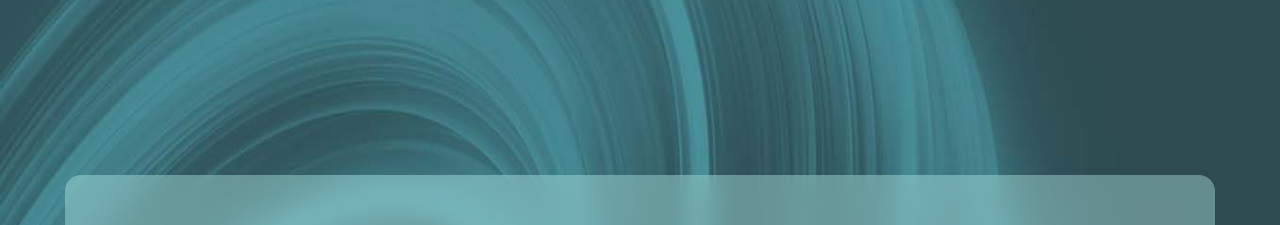
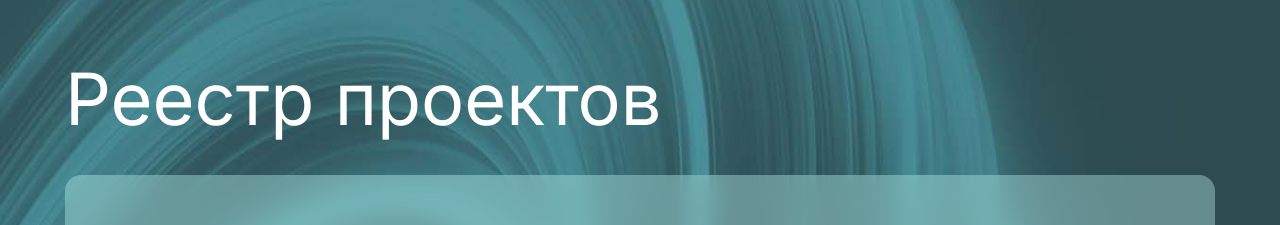
Before and after one commit to AngW1SH/Registry, a Next.js app in the folder client/: page / in a window 1280 px wide. Shown: the part 233-458 px from the top of the page. Built offline with nearby package versions, Linux system fonts and the light colour scheme.

Commit message:
Add HeroTitle

```diff
--- a/client/src/pages/Home/ui/HomePage.tsx
+++ b/client/src/pages/Home/ui/HomePage.tsx
@@ -2,6 +2,7 @@ import { Container, FullScreenWithBackground } from "@/shared/ui";
 import { Header } from "@/widgets/Header";
 import { HeroNav } from "@/widgets/HeroNav";
 import { HeroSearch } from "@/widgets/HeroSearch";
+import { HeroTitle } from "@/widgets/HeroTitle";
 import { FC } from "react";
 
 interface HomePageProps {}
@@ -14,6 +15,8 @@ const HomePage: FC<HomePageProps> = () => {
           <div className="pt-6" />
           <Header />
           <div className="mt-auto">
+            <HeroTitle />
+            <div className="pt-10" />
             <HeroSearch />
             <div className="pt-7" />
             <HeroNav />
--- /dev/null
+++ b/client/src/widgets/HeroTitle/index.ts
@@ -0,0 +1,3 @@
+import HeroTitle from "./ui/HeroTitle";
+
+export { HeroTitle };
--- /dev/null
+++ b/client/src/widgets/HeroTitle/ui/HeroTitle.tsx
@@ -0,0 +1,9 @@
+import { FC } from "react";
+
+interface HeroTitleProps {}
+
+const HeroTitle: FC<HeroTitleProps> = () => {
+  return <h1 className="text-7xl text-white">Реестр проектов</h1>;
+};
+
+export default HeroTitle;
```
